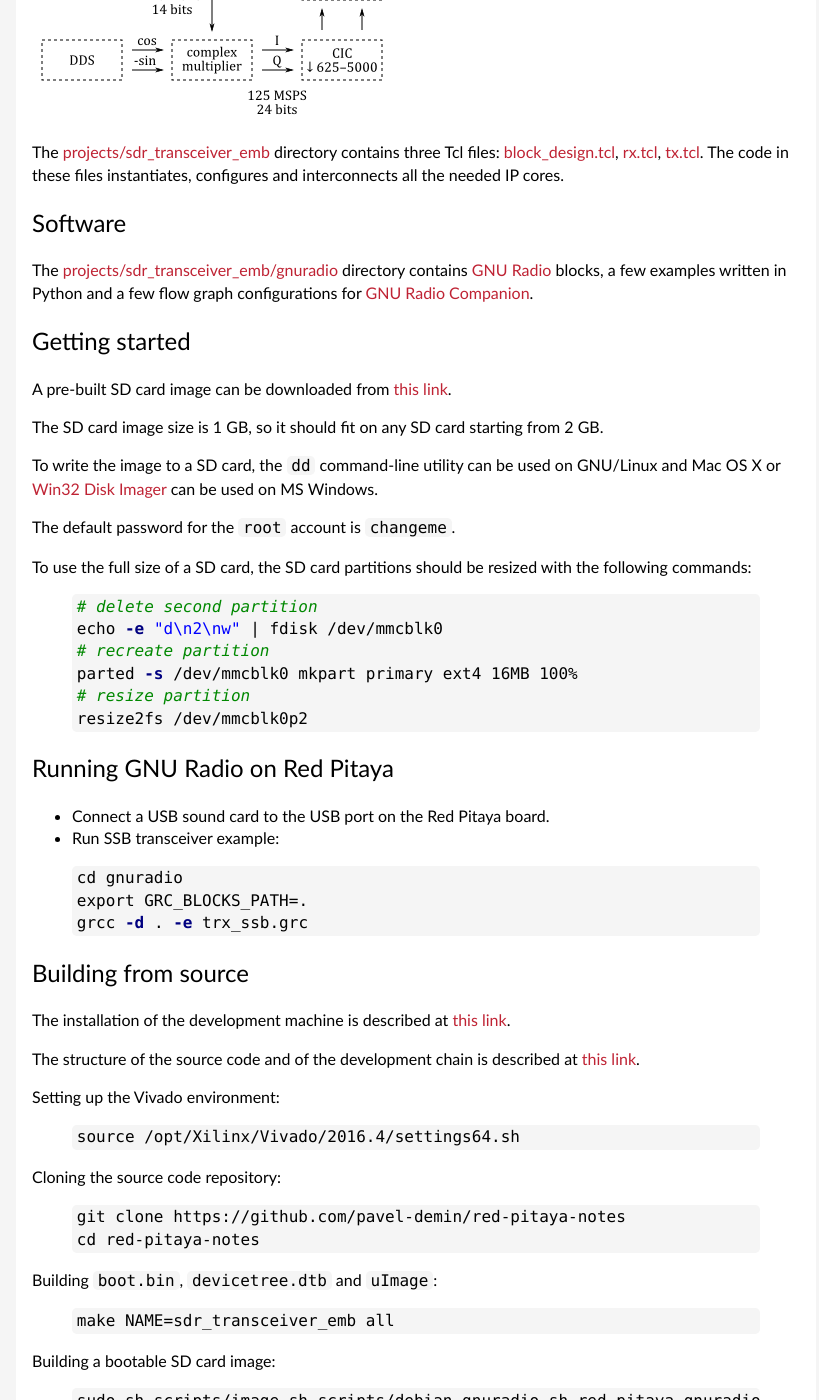
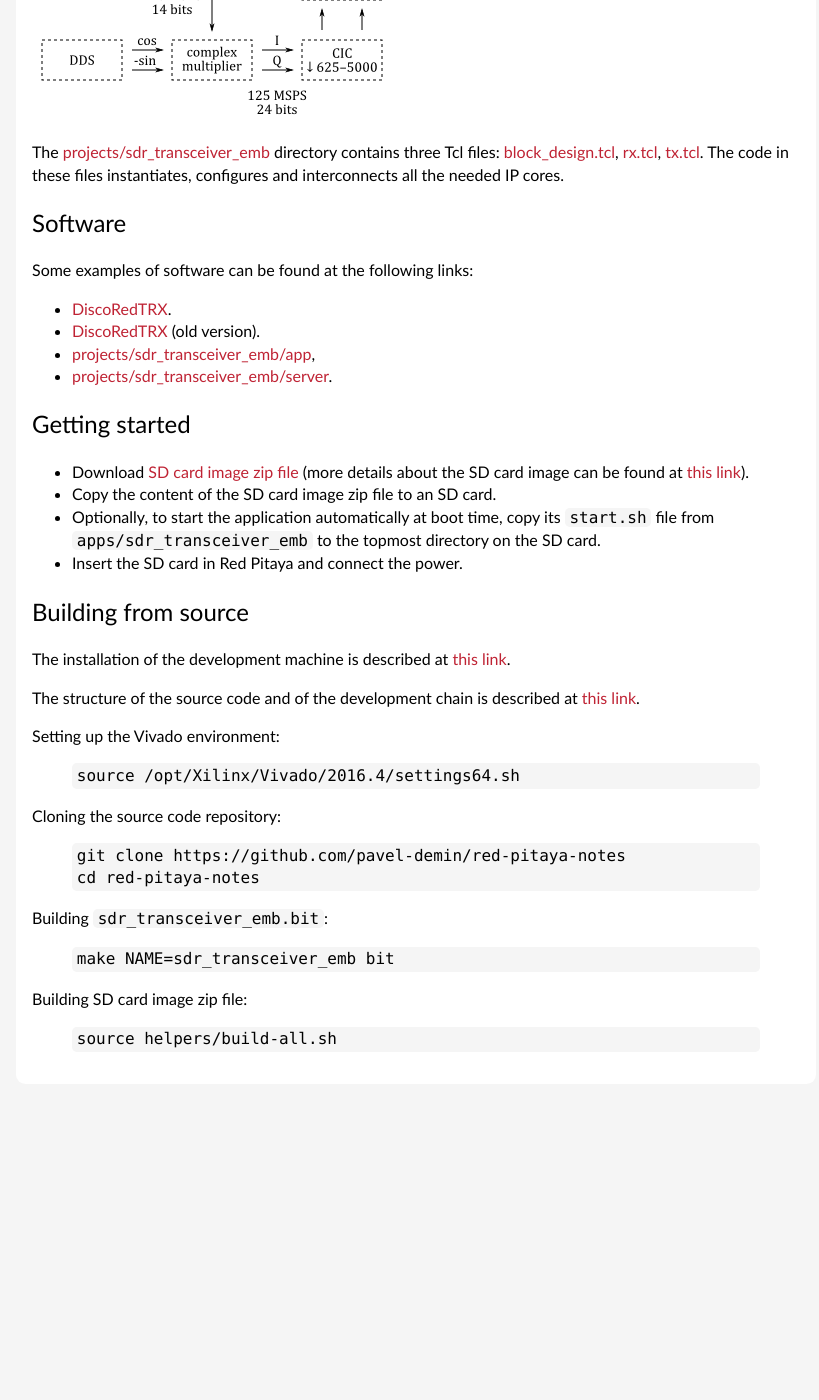
Before and after one commit to pavel-demin/red-pitaya-notes, a Jekyll site: the page built from sdr-transceiver-emb.md, in a window 1280 px wide and 1400 px high, scrolled down 983 px. Shown: the whole window, without its empty margins (224-1043 px from the left). Built offline with Jekyll 4.4.1, drawn with Linux system fonts in a browser that asks for light colours; after the commit the page ends 2123 px from its top, so only the background shows below that; some of the changed text lies outside the part shown.

Commit message:
update sdr-transceiver-emb

```diff
--- a/sdr-transceiver-emb.md
+++ b/sdr-transceiver-emb.md
@@ -26,40 +26,20 @@
 Software
 -----
 
-The [projects/sdr_transceiver_emb/gnuradio](https://github.com/pavel-demin/red-pitaya-notes/tree/master/projects/sdr_transceiver_emb/gnuradio) directory contains [GNU Radio](http://gnuradio.org) blocks, a few examples written in Python and a few flow graph configurations for [GNU Radio Companion](https://wiki.gnuradio.org/index.php/GNURadioCompanion).
+Some examples of software can be found at the following links:
+
+ - [DiscoRedTRX](https://github.com/ted051/DiscoRedTRX).
+ - [DiscoRedTRX](https://github.com/pavel-demin/DiscoRedTRX) (old version).
+ - [projects/sdr_transceiver_emb/app](https://github.com/pavel-demin/red-pitaya-notes/tree/master/projects/sdr_transceiver_emb/app),
+ - [projects/sdr_transceiver_emb/server](https://github.com/pavel-demin/red-pitaya-notes/tree/master/projects/sdr_transceiver_emb/server).
 
 Getting started
 -----
 
-A pre-built SD card image can be downloaded from [this link](https://www.dropbox.com/sh/5fy49wae6xwxa8a/AABvkWa3_2EIsmwTfnNaZfG2a/sdr/red-pitaya-gnuradio-debian-8.5-armhf-20160621.zip?dl=1).
-
-The SD card image size is 1 GB, so it should fit on any SD card starting from 2 GB.
-
-To write the image to a SD card, the `dd` command-line utility can be used on GNU/Linux and Mac OS X or [Win32 Disk Imager](http://sourceforge.net/projects/win32diskimager/) can be used on MS Windows.
-
-The default password for the `root` account is `changeme`.
-
-To use the full size of a SD card, the SD card partitions should be resized with the following commands:
-
-{% highlight bash %}
-# delete second partition
-echo -e "d\n2\nw" | fdisk /dev/mmcblk0
-# recreate partition
-parted -s /dev/mmcblk0 mkpart primary ext4 16MB 100%
-# resize partition
-resize2fs /dev/mmcblk0p2
-{% endhighlight %}
-
-Running GNU Radio on Red Pitaya
------
-
- - Connect a USB sound card to the USB port on the Red Pitaya board.
- - Run SSB transceiver example:
-{% highlight bash %}
-cd gnuradio
-export GRC_BLOCKS_PATH=.
-grcc -d . -e trx_ssb.grc
-{% endhighlight %}
+ - Download [SD card image zip file]({{ site.release-image }}) (more details about the SD card image can be found at [this link]({{ "/alpine/" | prepend: site.baseurl }})).
+ - Copy the content of the SD card image zip file to an SD card.
+ - Optionally, to start the application automatically at boot time, copy its `start.sh` file from `apps/sdr_transceiver_emb` to the topmost directory on the SD card.
+ - Insert the SD card in Red Pitaya and connect the power.
 
 Building from source
 -----
@@ -79,12 +59,12 @@
 cd red-pitaya-notes
 {% endhighlight %}
 
-Building `boot.bin`, `devicetree.dtb` and `uImage`:
+Building `sdr_transceiver_emb.bit`:
 {% highlight bash %}
-make NAME=sdr_transceiver_emb all
+make NAME=sdr_transceiver_emb bit
 {% endhighlight %}
 
-Building a bootable SD card image:
+Building SD card image zip file:
 {% highlight bash %}
-sudo sh scripts/image.sh scripts/debian-gnuradio.sh red-pitaya-gnuradio-debian-8.5-armhf.img 1024
+source helpers/build-all.sh
 {% endhighlight %}
```
Also changed, not shown: other parts of sdr-transceiver-emb.md (+1 -1 lines).
